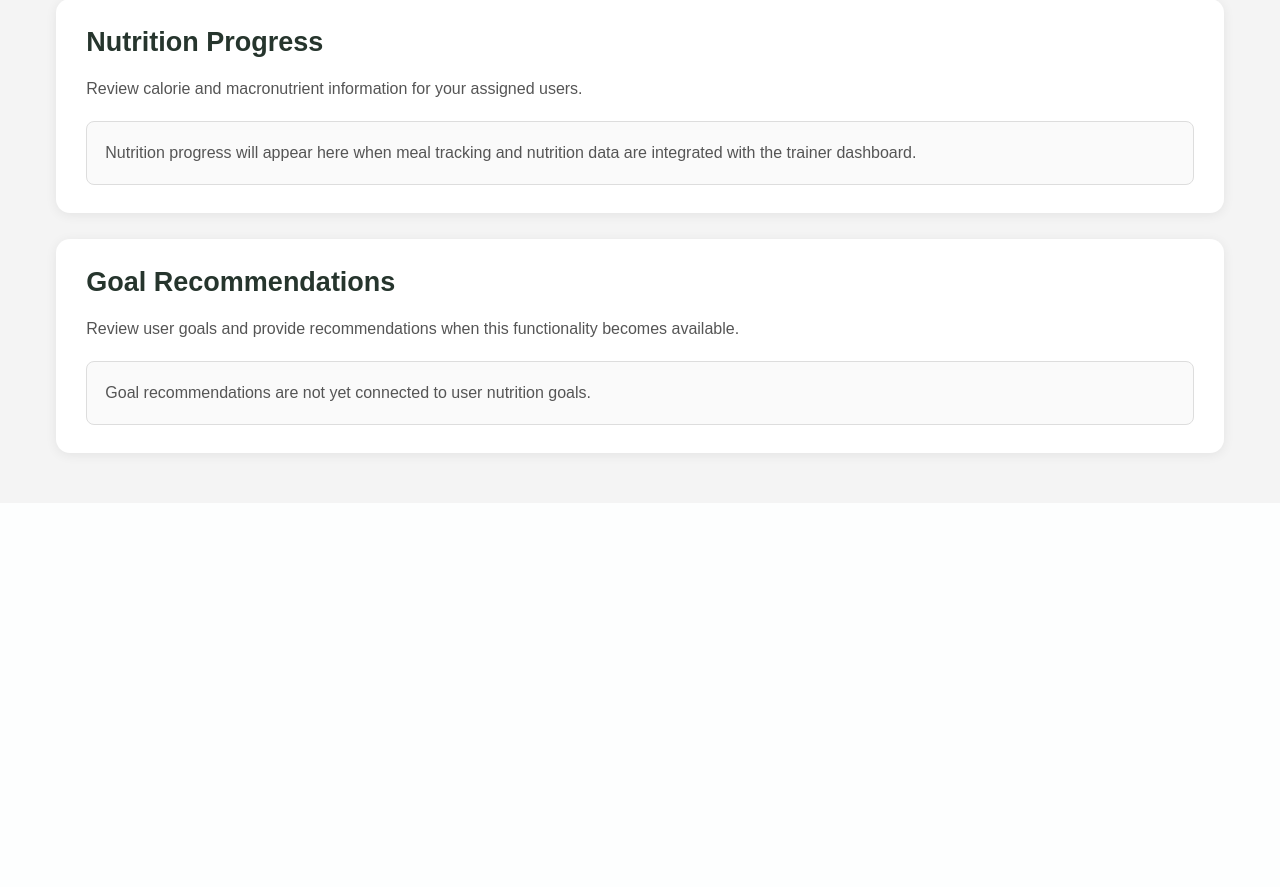
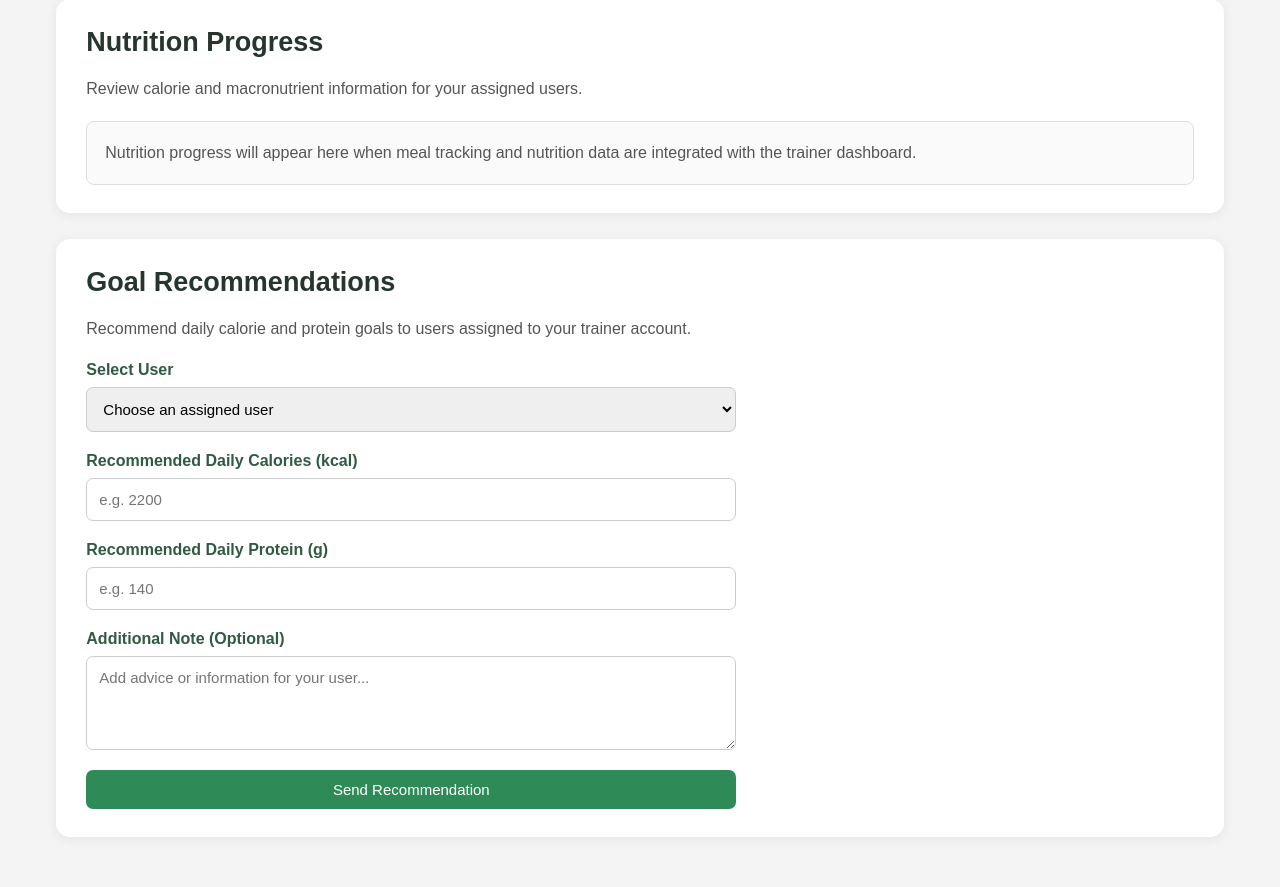
Before and after one commit to Adrian-nh-707/calorie-tracker, a Spring app: template src/main/resources/templates/trainer-dashboard.html in a window 1280 px wide. Shown: the part 605-1492 px from the top of the page. Before the commit the page ends 1066 px from the top, so only its background shows below. Run offline with Thymeleaf, Linux system fonts and the light colour scheme; the template is opened without the code that fills it: most values are stand-ins (such as "Sample title", 1, 10 or a date in 2020); data that the repository does not hold is empty; some of the project's set-up classes (security, data sources, template engines, error pages and the like) are left out, and stand-ins take their place.

Commit message:
Add trainer-side goal recommendation submission

```diff
--- a/src/main/java/com/group19/calorietrack/services/TrainerGoalRecommendationService.java
+++ b/src/main/java/com/group19/calorietrack/services/TrainerGoalRecommendationService.java
@@ -1,4 +1,3 @@
-
 package com.group19.calorietrack.services;
 
 import java.time.format.DateTimeFormatter;
@@ -161,6 +160,7 @@ public class TrainerGoalRecommendationService {
 
 
         return recommendations.stream() // Prepare the values used by the dashboard
+                .limit(1)
                 .map(this::toRecommendationView)
                 .toList();
     }
--- a/src/main/resources/templates/trainer-dashboard.html
+++ b/src/main/resources/templates/trainer-dashboard.html
@@ -150,6 +150,56 @@
             line-height: 1.6;
         }
 
+        .recommendation-form {
+            display: flex;
+            flex-direction: column;
+            gap: 20px;
+            max-width: 650px;
+        }
+
+        .form-group {
+            display: flex;
+            flex-direction: column;
+            gap: 8px;
+        }
+
+        .form-group label {
+            font-weight: bold;
+            color: #315b41;
+        }
+
+        .form-group input,
+        .form-group select,
+        .form-group textarea {
+            width: 100%;
+            padding: 12px;
+            border: 1px solid #ccc;
+            border-radius: 7px;
+            font-family: Arial, sans-serif;
+            font-size: 15px;
+        }
+
+        .form-group textarea {
+            resize: vertical;
+        }
+
+        .feedback {
+            padding: 14px;
+            margin-bottom: 20px;
+            border-radius: 7px;
+            font-weight: 600;
+        }
+
+        .feedback-success {
+            background: #e5f3e9;
+            color: #246b45;
+        }
+
+        .feedback-error {
+            background: #fde8e7;
+            color: #a32924;
+        }
+
         @media (max-width: 600px) {
             body {
                 padding: 20px;
@@ -266,12 +316,91 @@
         <h2>Goal Recommendations</h2>
 
         <p class="description">
-            Review user goals and provide recommendations when this
-            functionality becomes available.
+            Recommend daily calorie and protein goals
+            to users assigned to your trainer account.
         </p>
 
-        <div class="placeholder">
-            Goal recommendations are not yet connected to user nutrition goals.
+        <!-- Success feedback -->
+        <div class="feedback feedback-success"
+            th:if="${successMessage}"
+            th:text="${successMessage}">
+        </div>
+
+        <!-- Error feedback -->
+        <div class="feedback feedback-error"
+            th:if="${errorMessage}"
+            th:text="${errorMessage}">
+        </div>
+
+        <!-- Show form when assigned users exist -->
+        <form th:if="${!#lists.isEmpty(assignedUsers)}"
+            th:action="@{/trainer/recommendations}"
+            method="post"
+            class="recommendation-form">
+
+            <div class="form-group">
+                <label for="userId">Select User</label>
+
+                <select id="userId" name="userId" required>
+                    <option value="" disabled selected>
+                        Choose an assigned user
+                    </option>
+
+                    <option th:each="user : ${assignedUsers}"
+                            th:value="${user.id}"
+                            th:text="${user.firstName + ' ' + user.lastName}">
+                        Example User
+                    </option>
+                </select>
+            </div>
+
+            <div class="form-group">
+                <label for="calorieGoal">
+                    Recommended Daily Calories (kcal)
+                </label>
+
+                <input type="number"
+                    id="calorieGoal"
+                    name="calorieGoal"
+                    min="1"
+                    max="10000"
+                    placeholder="e.g. 2200"
+                    required>
+            </div>
+
+            <div class="form-group">
+                <label for="proteinGoal">
+                    Recommended Daily Protein (g)
+                </label>
+
+                <input type="number"
+                    id="proteinGoal"
+                    name="proteinGoal"
+                    min="0"
+                    max="500"
+                    placeholder="e.g. 140"
+                    required>
+            </div>
+
+            <div class="form-group">
+                <label for="note">Additional Note (Optional)</label>
+                <textarea id="note"
+                        name="note"
+                        maxlength="1000"
+                        rows="4"
+                        placeholder="Add advice or information for your user..."></textarea>
+            </div>
+
+            <button type="submit" class="logout-button">
+                Send Recommendation
+            </button>
+        </form>
+
+        <!-- Empty state -->
+        <div class="placeholder"
+            th:if="${#lists.isEmpty(assignedUsers)}">
+            You currently have no assigned users...
+            Assign users to your trainer account before sending recommendations...
         </div>
     </section>
 </main>
```
Also changed, not shown: src/main/java/com/group19/calorietrack/controller/RoleDashboardController.java (+44 -2 lines), 1 other file.
